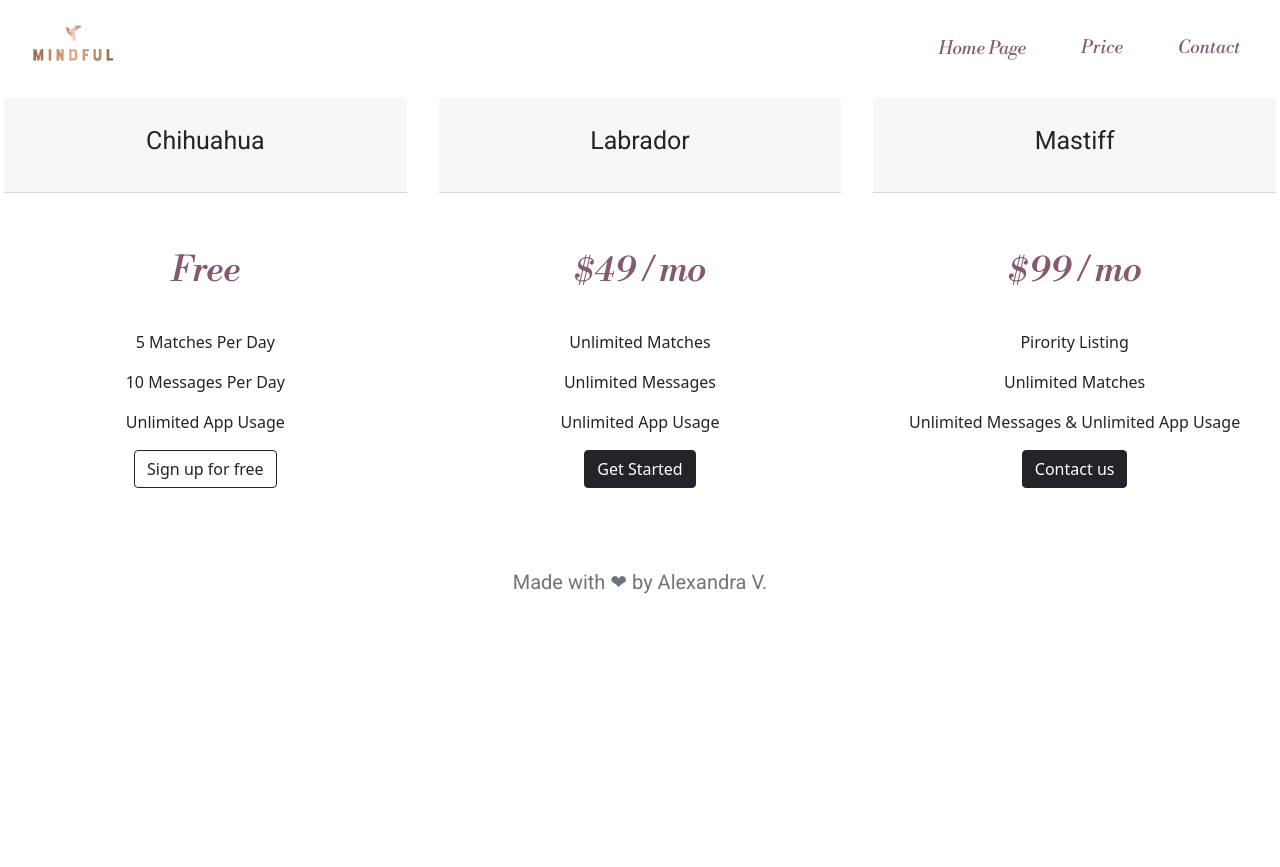
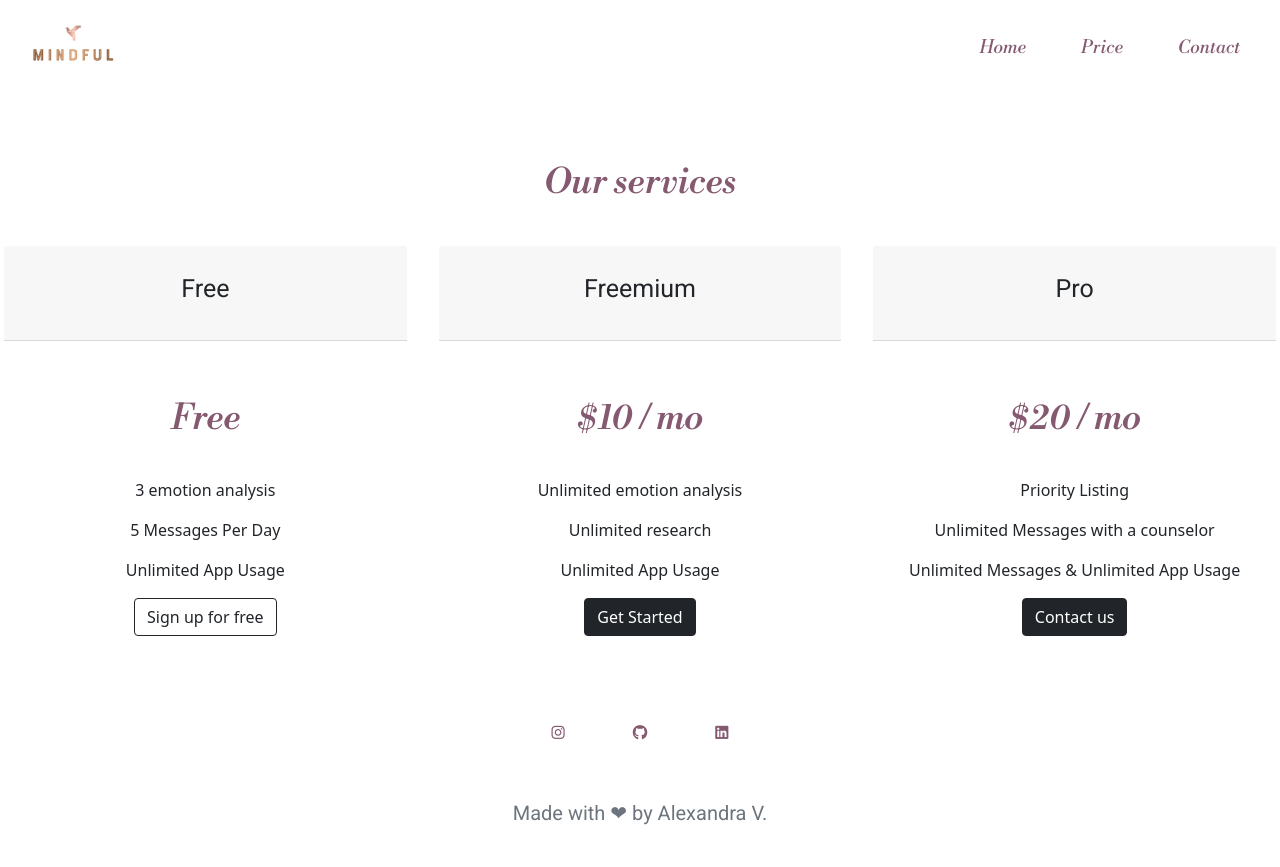
Before and after one commit to alexandravladu/Mindful-project, a plain HTML site: page New project!/pricing.html in a window 1280 px wide. Before the commit the page ends 800 px from the top, so only its background shows below. Drawn offline with nearby package versions, Linux system fonts and the light colour scheme.

Commit message:
finished price page

```diff
--- a/New project!/pricing.html
+++ b/New project!/pricing.html
@@ -9,7 +9,7 @@
          <link rel="preconnect" href="https://fonts.googleapis.com">
 <link rel="preconnect" href="https://fonts.gstatic.com" crossorigin>
 <link href="https://fonts.googleapis.com/css2?family=Libre+Bodoni:ital,wght@1,400;1,500&family=Roboto:wght@100;300;400&display=swap" rel="stylesheet">
-   <link href="https://cdn.lineicons.com/3.0/lineicons.css" rel="stylesheet">
+   <script src="https://kit.fontawesome.com/f5282ee0f4.js" crossorigin="anonymous"></script>
     <title>About</title>
 </head>
 <body>
@@ -17,29 +17,33 @@
  <nav class="d-flex justify-content-between">
    <img src="/Mindful-project/images/logo2.png" class="logo d-none d-md-block" alt="logo">
    <ul>
-<li> <a href="../New project!/new.html">Home Page</a> </li>
+<li> <a href="../New project!/new.html">Home </a> </li>
  <li> <a href="../New project!/pricing.html"> Price </a></li>
   <li> <a href="../New project!/contact.html">Contact</a> </li>
   </ul>
  </nav>
      <!--Main-->
-
-
-
-
-
+<main>
+    <div class="container-fluid">
+        <div class="row">
+<div class="col">
+  <h2> Our services</h2>
+</div>
+     </div>
+    </div>
+</main>
 
 <section>
 <div class="row row-cols-1 row-cols-md-3 text-center">
       <div class="pricing-column col">
 <div class="card">
 <div class="card-header">
- <h3>Chihuahua</h3>
+ <h3>Free</h3>
 </div>
 <div class="card-body">
   <h2 class="price-text">Free</h2>
-    <p>5 Matches Per Day</p>
-    <p>10 Messages Per Day</p>
+    <p>3 emotion analysis</p>
+    <p>5  Messages Per Day</p>
     <p>Unlimited App Usage</p>
 <button type="button" class="btn btn-outline-dark">Sign up for free</button>
     </div>
@@ -48,12 +52,12 @@
  <div class="pricing-column col">
 <div class="card">
 <div class="card-header">
-    <h3>Labrador</h3>
+    <h3>Freemium</h3>
 </div>
 <div class="card-body">
-    <h2  class="price-text">$49 / mo</h2>
-    <p>Unlimited Matches</p>
-    <p>Unlimited Messages</p>
+    <h2  class="price-text">$10 / mo</h2>
+    <p>Unlimited emotion analysis</p>
+    <p>Unlimited research</p>
     <p>Unlimited App Usage</p>
   <button type="button" class="btn btn-dark"> Get Started</button>
     </div>
@@ -62,12 +66,12 @@
  <div class="pricing-column col">
 <div class="card">
 <div class="card-header">
- <h3>Mastiff</h3>
+ <h3>Pro</h3>
 </div>
 <div class="card-body">
-   <h2  class="price-text">$99 / mo</h2>
-    <p>Pirority Listing</p>
-    <p>Unlimited Matches</p>
+   <h2  class="price-text">$20 / mo</h2>
+    <p>Priority Listing</p>
+    <p>Unlimited Messages with a counselor</p>
     <p>Unlimited Messages & Unlimited App Usage</p>
  <button type="button" class="btn btn-dark">Contact us</button>
 </div>
@@ -76,11 +80,14 @@
 </div>
 </section>
 
-
-
 <div class="footer">
-<footer>
-    <p class="text-center text-muted"> Made with ❤ by Alexandra V.</p>
+    <footer>
+    <div class="social-links d-flex justify-content-center mb-5">
+         <a href="https://www.instagram.com/lostinsidemyhead0" target="_blank">   <i class="fab fa-instagram"></i> </a>
+      <a href="https://github.com/alexandravladu" target="_blank"> <i class="fab fa-github"></i> </a>
+      <a href="https://www.linkedin.com/in/alexandra-v-98027b1ab/" target="_blank">     <i class="fab fa-linkedin"></i> </a>
+</div>
+ <p class="text-center text-muted"> Made with ❤ by Alexandra V.</p>
 </footer>
 </div>
 </body>
--- a/styling/styles.css
+++ b/styling/styles.css
@@ -215,14 +215,6 @@ div.emotion{
 }
 
 
-/*
-@keyframes pulsate {
-    0%{
-        box-shadow:0 0 25px #855970;
-        animation: pulsate 1s ease-in-out;
-    }
-}
-*/
 
 
 #features{
@@ -323,7 +315,7 @@ div.emotion{
            margin:10%;
      }
        .fear{
-         max-width: 70%;
+         max-width: 80%;
            margin:10%;
      }
        .sadness{
```
